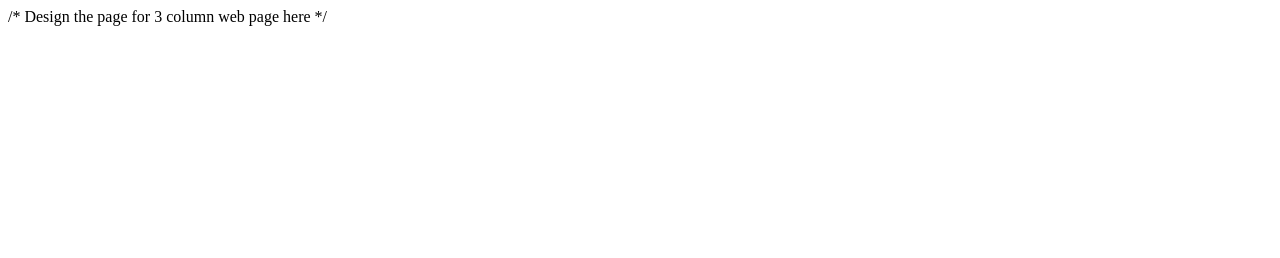
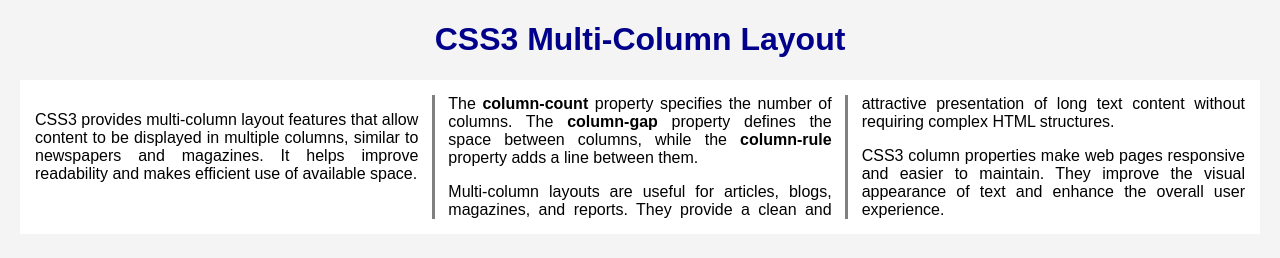
Before and after one commit to mohamedyashik13/html-program-5, a website: page index.html in a window 1280 px wide. Drawn offline with Linux system fonts and the light colour scheme.

Commit message:
Update index.html
Updated the HTML structure and added CSS for a multi-column layout.

```diff
--- a/index.html
+++ b/index.html
@@ -2,16 +2,54 @@
 <html lang="en">
 <head>
 <meta charset="UTF-8">
-<meta name="viewport" content="width=device-width, initial-scale=1.0">
-<title>CSS3 Multi-Column Layout</title>
-
+<title>CSS3 Column Features</title>
 <style>
-/* Write the CSS required for this page here */
+body {
+font-family: Arial, sans-serif;
+margin: 20px;
+background-color: #f4f4f4;
+}
+h1 {
+text-align: center;
+color: darkblue;
+column-span: all;
+}
+.columns {
+column-count: 3;
+column-gap: 30px;
+column-rule: 3px solid gray;
+text-align: justify;
+padding: 15px;
+background-color: white;
+}
 </style>
-
 </head>
 
 <body>
-/* Design the page for 3 column web page here */
+<h1>CSS3 Multi-Column Layout</h1>
+<div class="columns">
+<p>
+CSS3 provides multi-column layout features that allow content
+to be displayed in multiple columns, similar to newspapers and
+magazines. It helps improve readability and makes efficient use
+of available space.
+</p>
+<p>
+The <strong>column-count</strong> property specifies the number
+of columns. The <strong>column-gap</strong> property defines the
+space between columns, while the
+<strong>column-rule</strong> property adds a line between them.
+</p>
+<p>
+Multi-column layouts are useful for articles, blogs, magazines,
+and reports. They provide a clean and attractive presentation of
+long text content without requiring complex HTML structures.
+</p>
+<p>
+CSS3 column properties make web pages responsive and easier to
+maintain. They improve the visual appearance of text and enhance
+the overall user experience.
+</p>
+</div>
 </body>
 </html>
```
